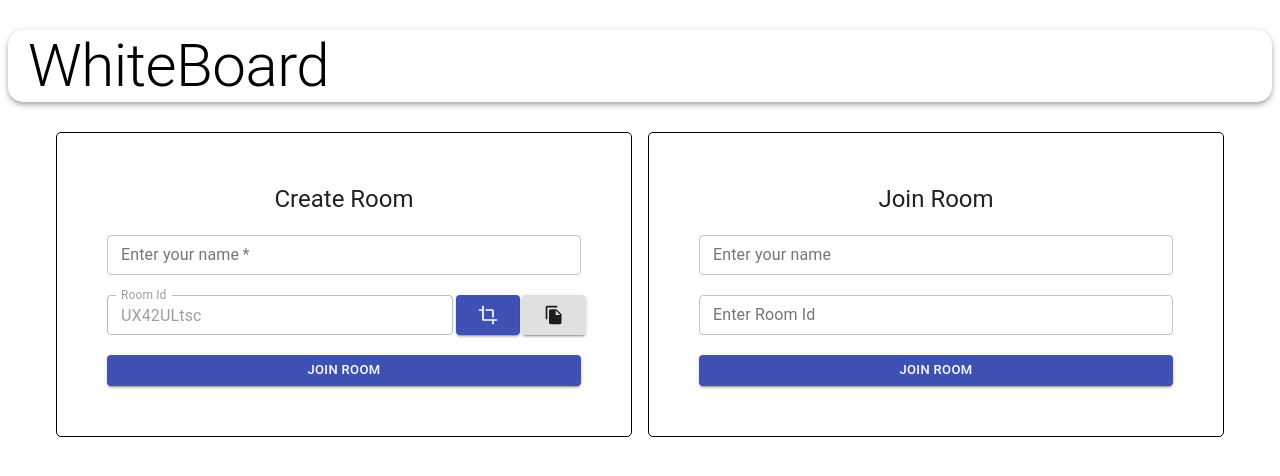
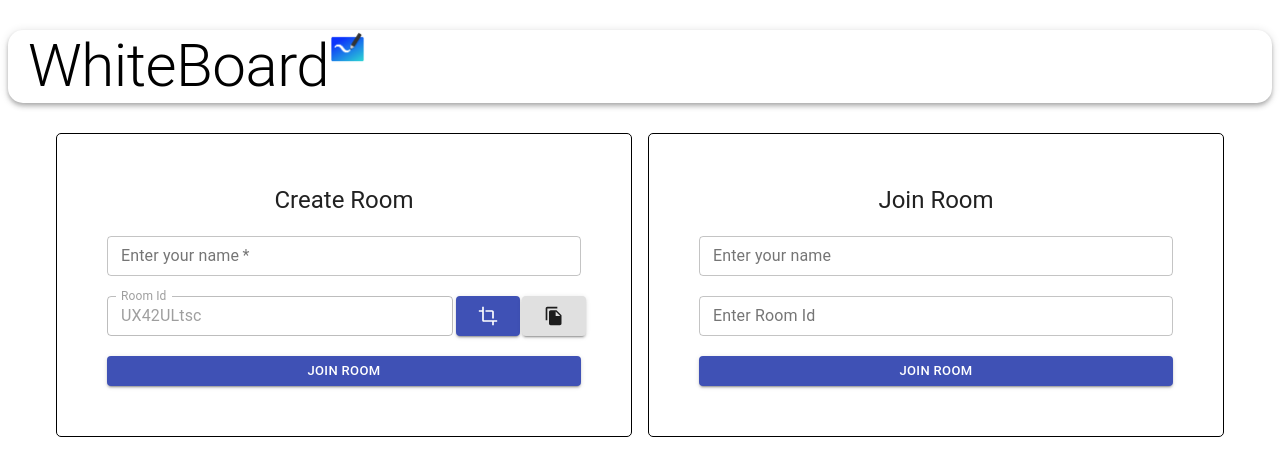
Before and after one commit to SanghaviHarshPankajkumar/whiteboard, a React (Vite) app in the folder client/: page / in a window 1280 px wide. Shown: the top 476 px of the page. Built offline with nearby package versions, Linux system fonts and the light colour scheme; no server answers.

Commit message:
Update index.jsx

```diff
--- a/client/src/components/NavBar/index.jsx
+++ b/client/src/components/NavBar/index.jsx
@@ -1,6 +1,6 @@
 import {AppBar,Typography,Button} from "@material-ui/core";
 import {Link  } from 'react-router-dom';
-// import whiteboard2 from '../../assets/whiteboard2.png'
+import whiteboard2 from './whiteboard2.png'
 import MenuIcon from '@material-ui/icons/Menu';
 import ChatIcon from '@material-ui/icons/Chat'
 import useStyles from './styles.js';
@@ -16,7 +16,7 @@ const NavBar = (prop) => {
             )
         }
     <Link to="/" style={{font:'none', textDecoration:'none'}}> <Typography className={classes.heading} variant="h2" align="center"> WhiteBoard</Typography></Link>
-{/*      <img className={fromRoom? classes.image2: classes.image} src={whiteboard2} alt='main' /> */}
+     <img className={fromRoom? classes.image2: classes.image} src={whiteboard2} alt='main' />
 
      {
         fromRoom && (
```
